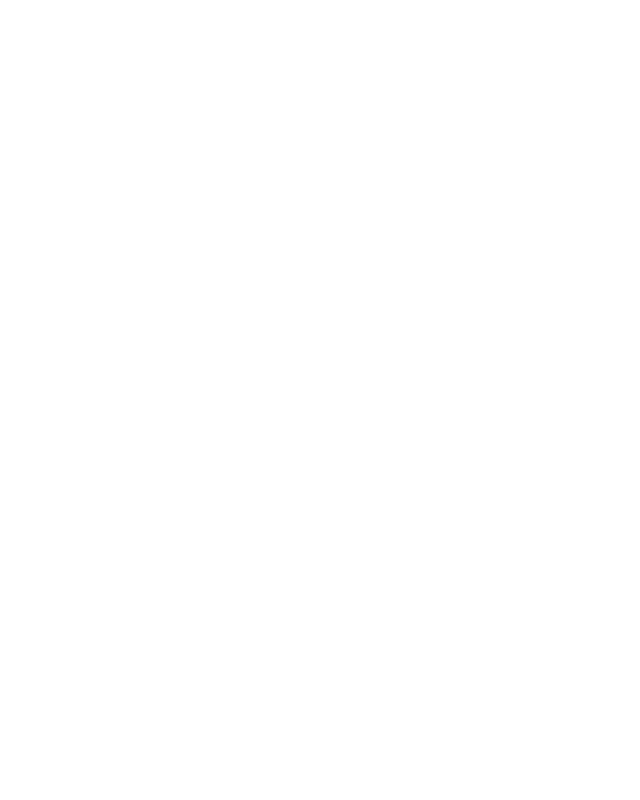
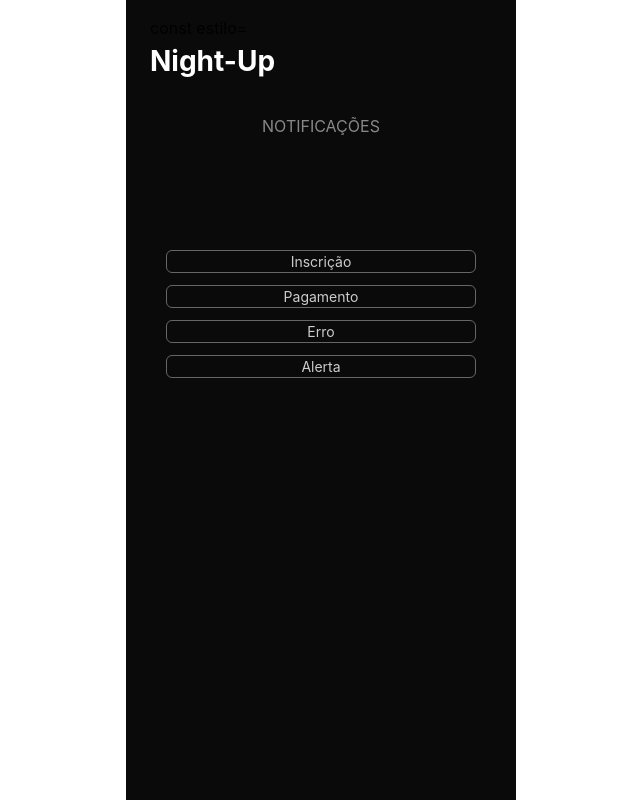
Before and after one commit to AllanFilimaoZita/Night-Up, a React (Vite) app: page / in a window 1280 px wide. Shown: the whole page, without its empty margins (319-959 px from the left). Built offline with nearby package versions, Linux system fonts and the light colour scheme.

Commit message:
feat: Sistema de Notificações

```diff
--- a/package.json
+++ b/package.json
@@ -11,6 +11,7 @@
   },
   "dependencies": {
     "@tailwindcss/vite": "^4.2.4",
+    "lucide-react": "^1.14.0",
     "react": "^19.2.5",
     "react-dom": "^19.2.5",
     "tailwindcss": "^4.2.4"
--- a/src/App.tsx
+++ b/src/App.tsx
@@ -1,9 +1,35 @@
 import './App.css'
+import { NotificationContainer } from "./components/Notifications/NotificationContainer";
+import { useNotifications } from "./hooks/useNotification";
+/* import "./Notificattio.css"; */
 
 function App() {
+  const {lista, notify, remover}= useNotifications()
 
   return (
     <>
+    <div style={{
+        minHeight:'100vh',
+        background: '#0A0A0A',
+        padding:'16px 24px',
+        maxWidth:390,
+        margin:'0 auto',
+
+      }}>
+
+        const estilo={
+        }
+        <h1 style={{color:'#ffffff', fontWeight: 'bold', fontSize:'28px'}}>Night-Up</h1>
+        <h2 style={{color: '#888888', marginTop: '32px', textAlign: 'center', textTransform:'uppercase', fontSize:'14'}}>Notificações</h2>
+        <NotificationContainer lista={lista} remover={remover} />
+        <div className='Notificação' style={{display: 'flex', flexDirection:'column', gap:12, maxWidth: 360, marginTop:'98px'}}>
+          <button onClick={() => notify("A tua inscrição foi confirmada.", "SUCESSO")}>Inscrição</button>
+          <button onClick={() => notify("O seu pagamento foi realizado com sucesso.", "SUCESSO")}>Pagamento</button>
+          <button onClick={() => notify("Não tem permissão para realizar esssa acção", "ERRO")}>Erro</button>
+          <button onClick={() => notify("Login obrigatório.", "ALERTA")}>Alerta</button>
+        </div>
+    </div>
+
 
     </>
   )
--- /dev/null
+++ b/src/components/Notifications/Notification.css
@@ -0,0 +1,66 @@
+.notification{
+    display: flex;
+    align-items: center;
+    background-color: #1a1a2e;
+    border-radius: 8px;
+    margin-bottom: 12px;
+    padding: 14px 16px;
+    box-shadow: 0 4px 20px rgba(0, 0, 0, 0.4);
+    width: 100%;
+   /*  justify-content: space-between; */
+    gap: 12px;
+    border: 1px solid #cccccc;
+}
+.notification_conteudo{
+    flex: 1;
+}
+button{
+    border: 1px solid #666666;
+    border-radius: 6px;
+}
+.Notificação{
+    background: transparent;
+    color: #cccccc;
+    padding: 14px 16px;
+    cursor: pointer;
+    font-size: 14px;
+    width: 100%;
+    text-align: left;
+    display: block;
+}
+.notification_label{
+    font-size: 10px;
+    font-weight: bold;
+    letter-spacing: 0.12em;
+    display: block;
+    margin-bottom: 3px;
+}
+.notification_icone{
+    flex-shrink: 0;
+}
+.notification_mensagem{
+    font-size: 13px;
+    color: #232323;
+    margin: 0;
+    line-height: 1.4;
+}
+.notification_fechar{
+    position: absolute;
+    top: 4px;
+    right: 4px;
+    background: none;
+    border: none;
+    cursor: pointer;
+    color: #666666;
+    display: flex;
+    align-items: center;
+    padding: 0;
+    flex-shrink: 0;
+}
+.notifications{
+    position: relative;
+    padding: 4px 36px 10px 12px;
+    border: 1px solid #ebe6e6;
+    border-radius: 4px;
+    background-color: #f5f5f5d1;
+}
--- /dev/null
+++ b/src/components/Notifications/NotificationContainer.tsx
@@ -0,0 +1,33 @@
+import {Notification} from "./Notifications";
+import type {TipoNotificacao} from "../../constants/notificacoesTypes";
+
+interface Props{
+    lista: {id: number; mensagem: string; tipo: TipoNotificacao; duracao: number}[];
+    remover: (id: number)=>void;
+}
+
+export function NotificationContainer( {lista, remover}: Props){
+
+
+    return(
+        <div style={{
+            /* position:"fixed", top:16, right:16,
+            zIndex:9999, display: "flex",
+            flexDirection:"column",
+            gap:8, */
+            width: '100%',
+            display: 'flex',
+            gap:10,
+            padding:'0 16px',
+            flexDirection:'column',
+        }}>
+            {lista.map(n=>(<Notification key={n.id}
+            id={n.id}
+            mensagem={n.mensagem}
+            tipo={n.tipo}
+            onFechar={remover}
+            />
+            ))}
+        </div>
+    );
+}
--- /dev/null
+++ b/src/components/Notifications/Notifications.tsx
@@ -0,0 +1,41 @@
+import type {TipoNotificacao} from "../../constants/notificacoesTypes";
+import { CheckCircle, AlertCircle, AlertTriangle, X } from "lucide-react";
+import "./Notification.css";
+
+interface NotificationsProps{
+    id: number;
+    mensagem:string;
+    tipo:TipoNotificacao;
+    onFechar:(id: number) => void;
+}
+
+const Configuracao ={
+    SUCESSO: {
+        cor: "#6B21EB", label: "SUCESSO",
+        icone: <CheckCircle size={18} />,
+    },
+    ERRO: {
+        cor: "#ef4444", label: "ERRO",
+        icone: <AlertCircle size= {18}/>,
+    },
+    ALERTA: {
+        cor: "#eab308", label: "ALERTA",
+        icone: <AlertTriangle size={18} />,
+    },
+};
+
+export function Notification({id, mensagem, tipo, onFechar }: NotificationsProps){
+    const{cor, label, icone} = Configuracao[tipo as keyof typeof Configuracao];
+    return(
+        <div className="notifications" style={{borderLeft: `4px solid ${cor}`}}>
+            <div className="notificacao_icone" style={{color: cor}}>{icone}</div>
+        <div className="notification_conteudo">
+            <span className="notification_label" style={{color: cor}}>{label}</span>
+            <p className="notification_mensagem">{mensagem}</p>
+        </div>
+        <button className="notification_fechar" onClick={() =>  onFechar(id)}>
+            <X size={14} color ="#999999"/>
+        </button>
+         </div>
+    );
+}
--- /dev/null
+++ b/src/constants/notificacoesTypes.ts
@@ -0,0 +1,6 @@
+export const TIPOS ={
+    SUCESSO: "SUCESSO",
+    ERRO: "ERRO",
+    ALERTA: "ALERTA",
+} as const;
+export type TipoNotificacao = typeof TIPOS[keyof typeof TIPOS];
--- /dev/null
+++ b/src/hooks/useNotification.ts
@@ -0,0 +1,33 @@
+import { useState, useCallback }  from "react";
+import {TIPOS} from "../constants/notificacoesTypes";
+import type {TipoNotificacao} from "../constants/notificacoesTypes";
+
+interface Notificacao{
+    id: number;
+    mensagem: string;
+    tipo: TipoNotificacao;
+    duracao: number;
+}
+export function useNotifications(){
+    const [lista, setLista]  = useState<Notificacao[]>([]);
+
+    const notify= useCallback((
+        mensagem: string,
+        tipo: TipoNotificacao,
+        duracao: number =9000) =>{
+            if(!mensagem) return;
+            if(!Object.values(TIPOS).includes(tipo)) return;
+            const id = Date.now();
+
+            setLista(prev =>[...prev,{id, mensagem, tipo, duracao}]);
+
+            setTimeout(()=>{
+                setLista(prev => prev.filter(n=>n.id !==id ));
+            }, duracao);
+        },[]);
+        const remover = useCallback((id: number) => {
+            setLista(prev => prev.filter(n => n.id !==id));
+        },[]);
+        return{lista, notify, remover };
+
+}
--- /dev/null
+++ b/src/utils/notificationMessages.ts
@@ -0,0 +1,14 @@
+export const MENSAGENS = {
+    inscricao: {
+       SUCESSO: "A  sua inscrição foi confirmada.",
+    },
+    pagamento: {
+        SUCESSO: "O seu pagamento foi realizado com sucesso",
+    },
+    permissao:{
+        ERRO: "Não tem permissão para realizar esssa acção",
+    },
+    login:{
+        ALERTA: "Login Obrigatório"
+        }
+    }
```
Also changed, not shown: 1 other file (tests, documents, lock files or other folders).
